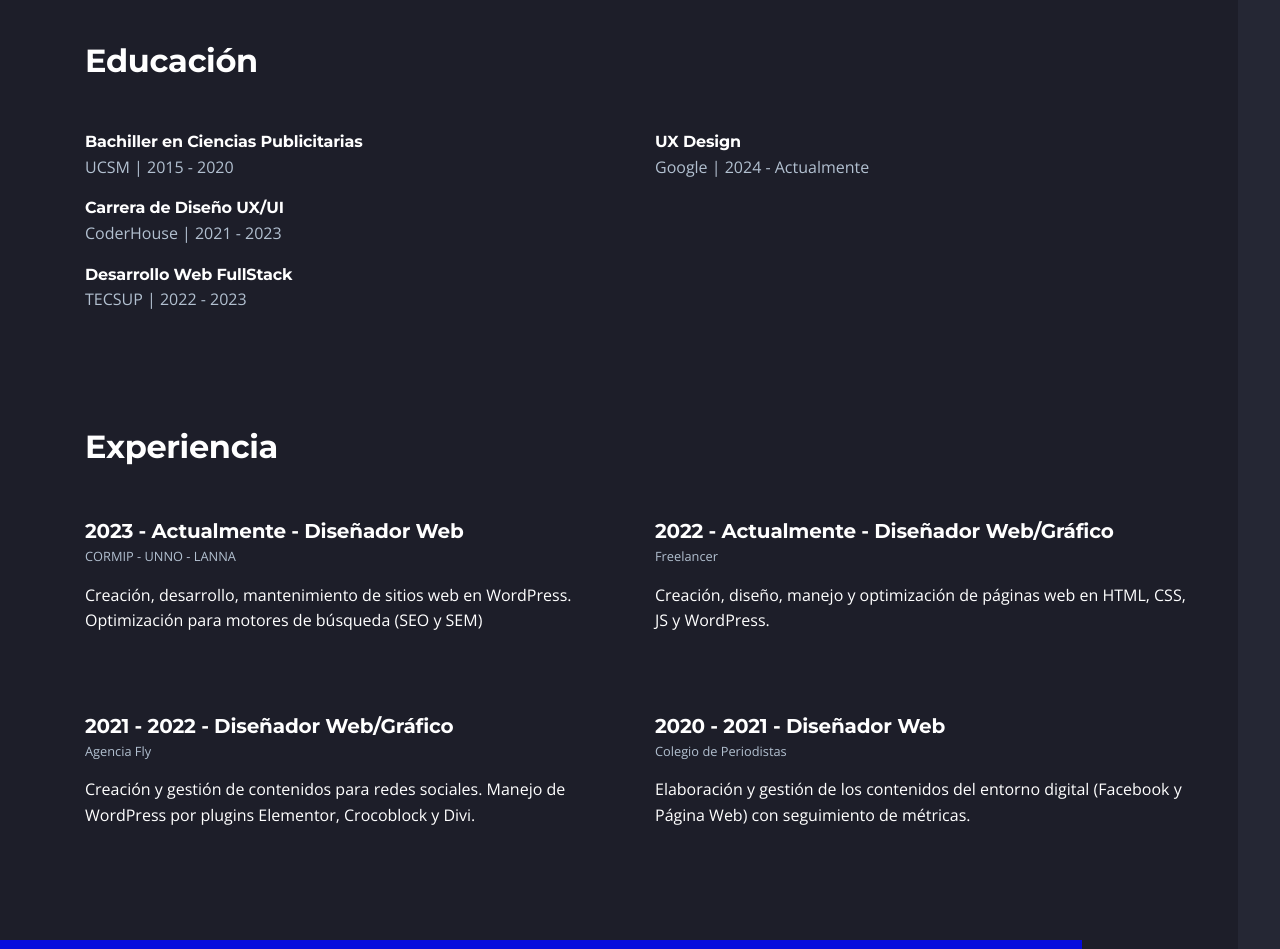
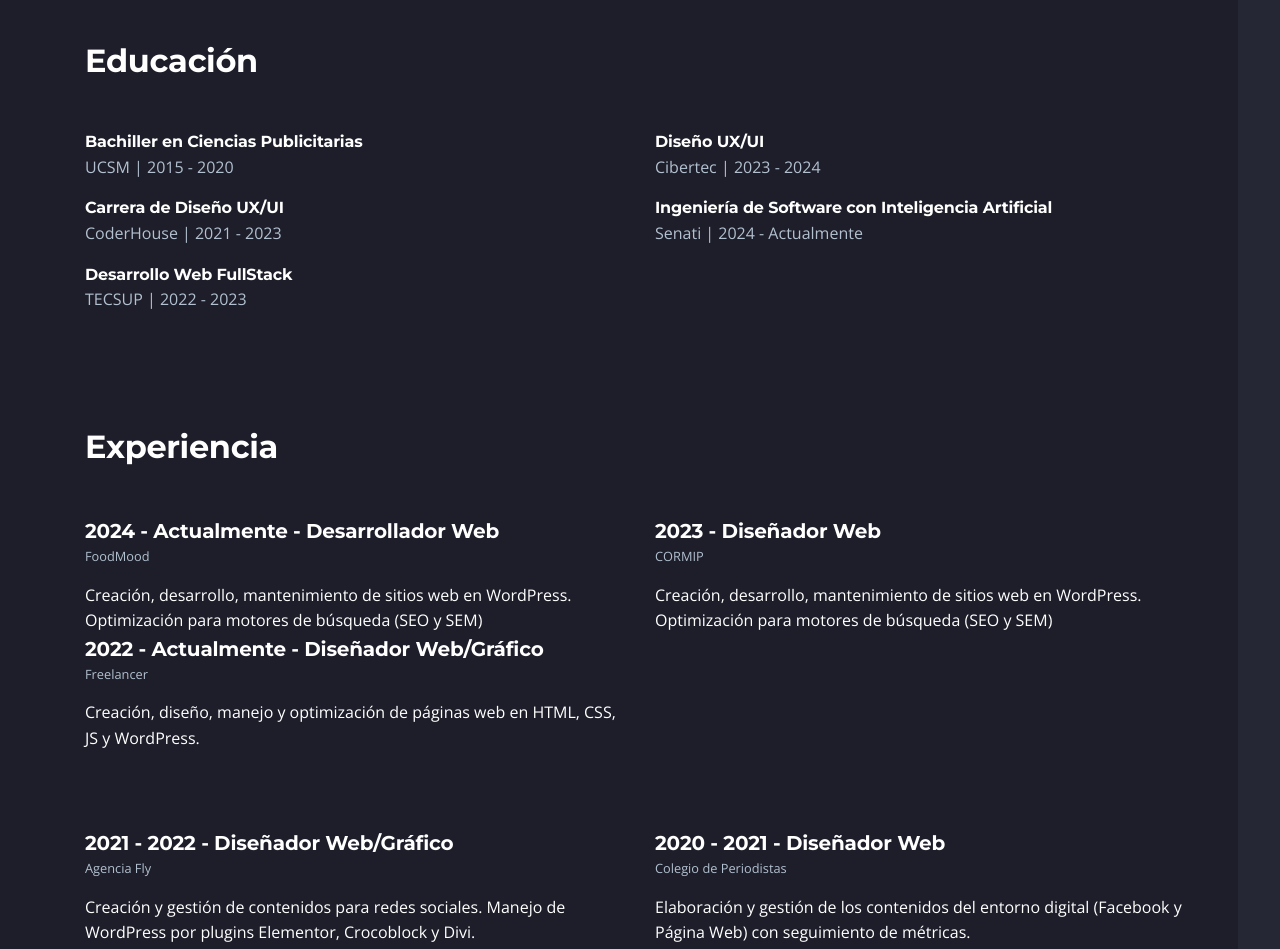
Before and after one commit to capolancoz/CV-CAPZ, a plain HTML site: page index.html in a window 1280 px wide. Shown: the part 1960-2909 px from the top of the page. Drawn offline with nearby package versions, Linux system fonts and the light colour scheme.

Commit message:
Update index.html

```diff
--- a/index.html
+++ b/index.html
@@ -157,8 +157,11 @@
           </div>
 
           <div class="col-md-6">
-            <p class="h6 mb-0">UX Design</p>
-            <p class="text-gray-400">Google | 2024 - Actualmente</p>
+            <p class="h6 mb-0">Diseño UX/UI</p>
+            <p class="text-gray-400">Cibertec | 2023 - 2024</p>
+
+            <p class="h6 mb-0">Ingeniería de Software con Inteligencia Artificial</p>
+            <p class="text-gray-400">Senati | 2024 - Actualmente</p>
 
           </div>
         </div>
@@ -166,9 +169,14 @@
         <h2 class="text-center text-lg-left text-white mb-8">Experiencia</h2>
 
         <div class="row">
+            <div class="col-lg-6 mb-5 mb-lg-0 text-white">
+            <p class="h5 mb-0">2024 - Actualmente - Desarrollador Web</p>
+            <p class="small text-gray-400">FoodMood</p>
+            <p>Creación, desarrollo, mantenimiento de sitios web en WordPress. Optimización para motores de búsqueda (SEO y SEM)</p>
+          </div>
           <div class="col-lg-6 mb-5 mb-lg-0 text-white">
-            <p class="h5 mb-0">2023 - Actualmente - Diseñador Web</p>
-            <p class="small text-gray-400">CORMIP - UNNO - LANNA </p>
+            <p class="h5 mb-0">2023 - Diseñador Web</p>
+            <p class="small text-gray-400">CORMIP</p>
             <p>Creación, desarrollo, mantenimiento de sitios web en WordPress. Optimización para motores de búsqueda (SEO y SEM)</p>
           </div>
           <div class="col-lg-6 mb-5 mb-lg-0 text-white">
```
